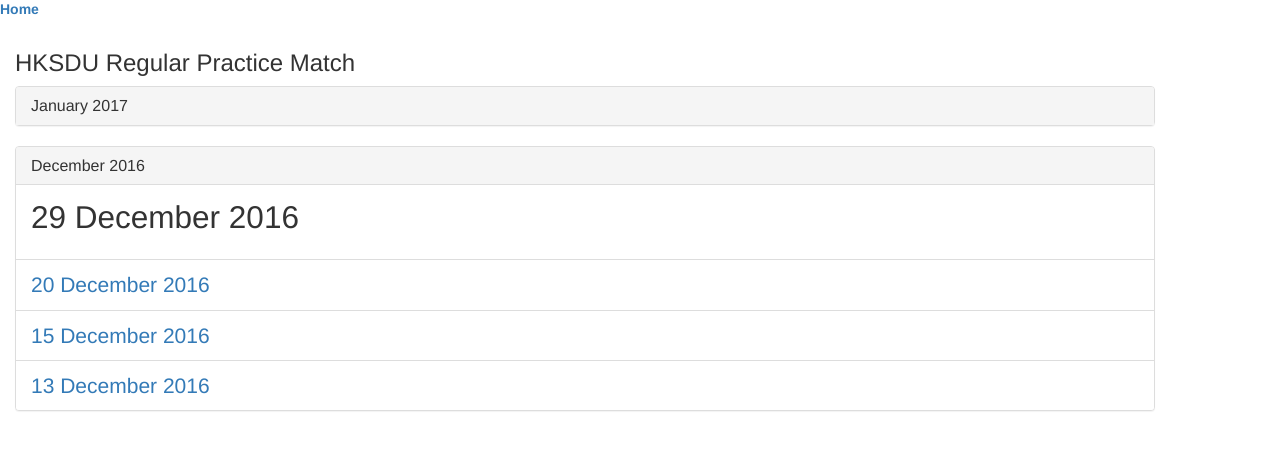
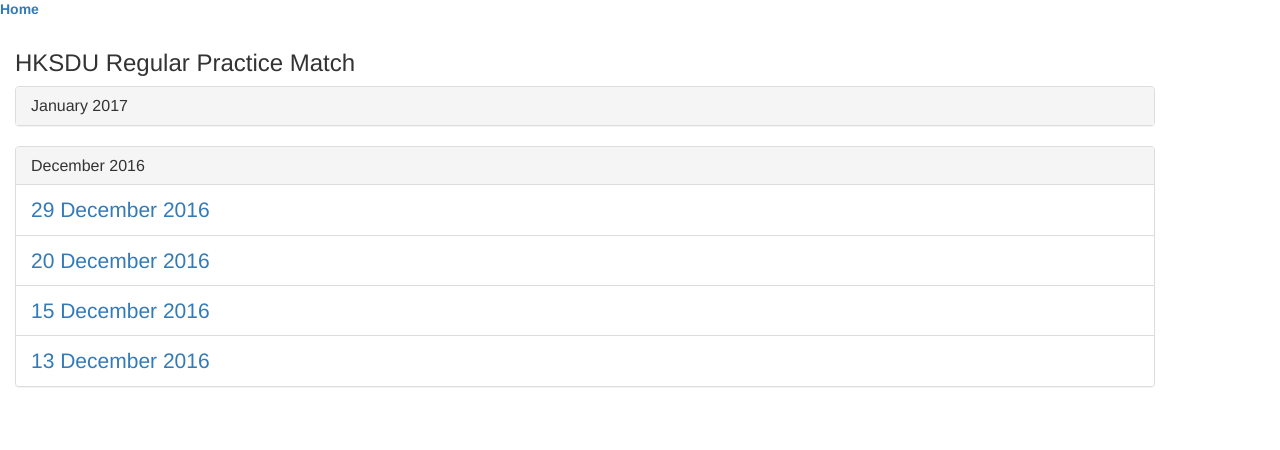
Before and after one commit to HKSDU/hksdu.github.io, a Jekyll site: the page built from index.html, in a window 1280 px wide. Shown: the top 450 px of the page. Built offline with Jekyll 4.4.1, drawn with Linux system fonts in a browser that asks for light colours.

Commit message:
Update index.html

```diff
--- a/index.html
+++ b/index.html
@@ -35,7 +35,7 @@ title: HKSDU Match Results
     </div>
     <div id="collapse1" class="panel-collapse collapse in">
       <ul class="list-group">
-	      <li class="list-group-item"><P>29 December 2016</P></li>
+	      <li class="list-group-item"><a href=/20161229/index-protecteds.html>29 December 2016</a></li>
 	      <li class="list-group-item"><a href=/20161220/index-protected.html>20 December 2016</a></li>
               <li class="list-group-item"><a href=/20161215/index-protected.html>15 December 2016</a></li>
               <li class="list-group-item"><a href=/20161213/index-protected.html>13 December 2016</a></li>
```
